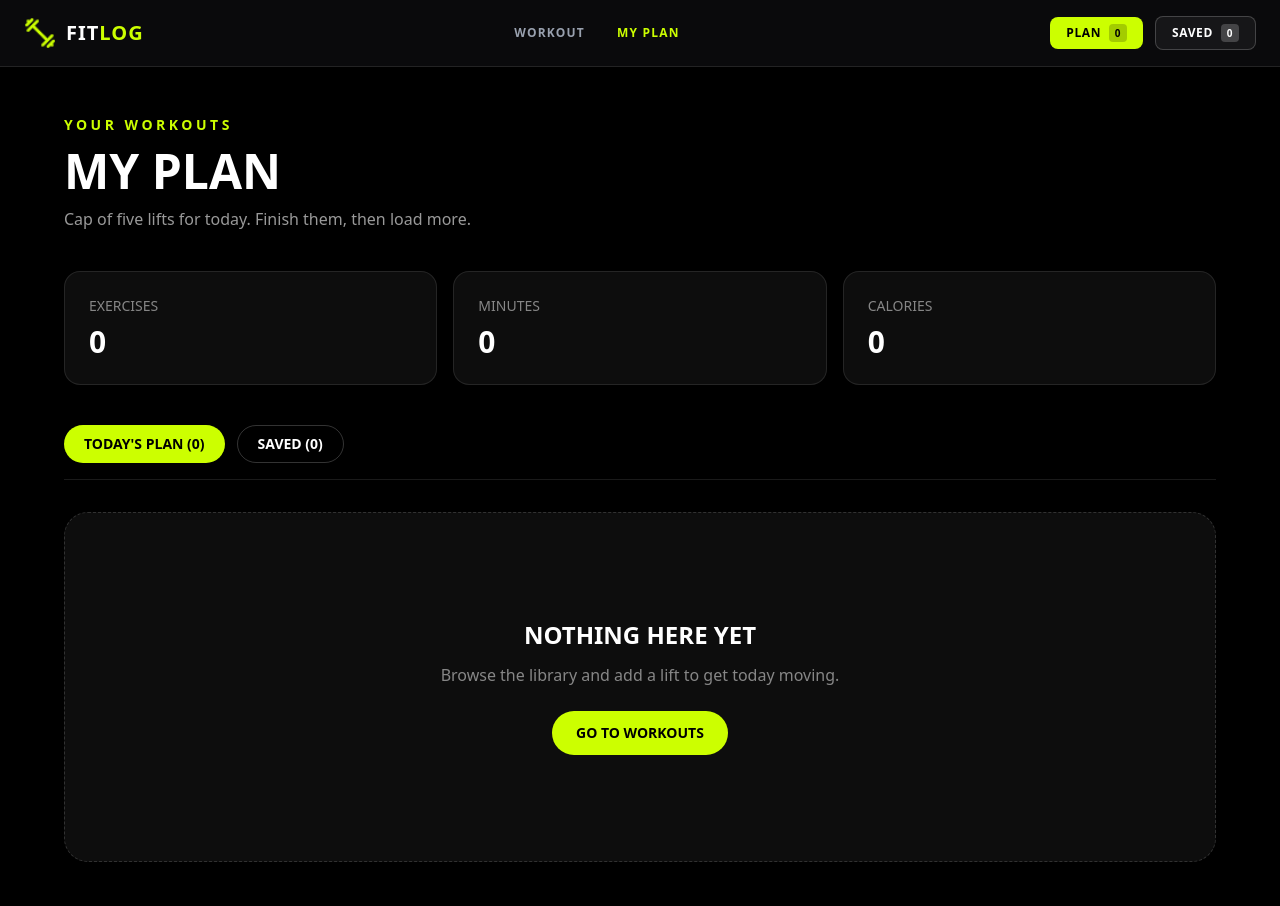
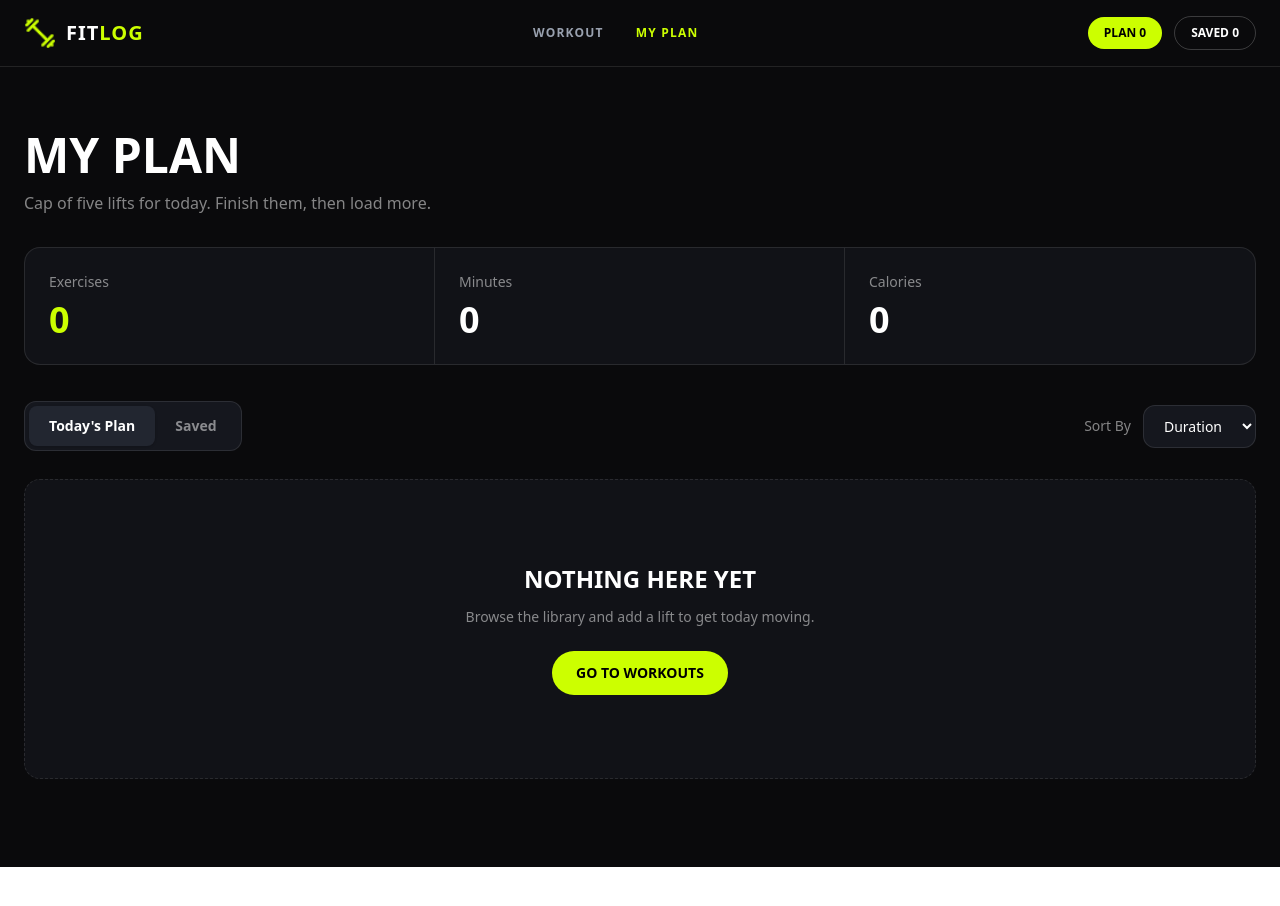
Before and after one commit to nuralam-dev/assignment-06, a Next.js app: page /my-plan in a window 1280 px wide. Shown: the top 906 px of the page. After the commit the page ends 867 px from the top, so only its background shows below. Built offline with nearby package versions, Linux system fonts and the light colour scheme.

Commit message:
not found page add

```diff
--- a/src/app/my-plan/page.tsx
+++ b/src/app/my-plan/page.tsx
@@ -1,126 +1,219 @@
 "use client";
 
+import Image from "next/image";
 import Link from "next/link";
+import { useSearchParams } from "next/navigation";
 import { useState } from "react";
+
 import { FaCheck, FaXmark } from "react-icons/fa6";
+
+import { useFitLog } from "@/context/FitLogContext";
 import { useToast } from "@/context/ToastContext";
-import { useFitLog } from "@/context/FitLogContext";
+
+type SortOption = "duration" | "calories" | "rating";
 
 const MyPlanPage = () => {
-  const { plan, saved, removeFromPlan, removeFromSaved } = useFitLog();
+  const searchParams = useSearchParams();
 
-  const [activeTab, setActiveTab] = useState<"plan" | "saved">("plan");
+  const { plan, saved, removeFromPlan, removeFromSaved } =
+    useFitLog();
 
+  const { showToast } = useToast();
+
+  const [sortBy, setSortBy] =
+    useState<SortOption>("duration");
+
+  // URL দেখে active tab নির্ধারণ হবে
+  const activeTab =
+    searchParams.get("tab") === "saved" ? "saved" : "plan";
+
+  // Current tab-এর workout
+  const currentWorkouts =
+    activeTab === "plan" ? plan : saved;
+
+  // Sorting
+  const sortedWorkouts = [...currentWorkouts].sort(
+    (a, b) => {
+      if (sortBy === "duration") {
+        return a.duration - b.duration;
+      }
+
+      if (sortBy === "calories") {
+        return a.caloriesBurned - b.caloriesBurned;
+      }
+
+      // Rating: বেশি rating আগে
+      return b.rating - a.rating;
+    }
+  );
+
+  // Today's Plan metrics
   const totalMinutes = plan.reduce(
     (total, workout) => total + workout.duration,
-    0,
+    0
   );
 
   const totalCalories = plan.reduce(
     (total, workout) => total + workout.caloriesBurned,
-    0,
+    0
   );
 
-  const workouts = activeTab === "plan" ? plan : saved;
-  const { showToast } = useToast();
+  return (
+    <main className="min-h-screen bg-[#0a0a0c] text-white">
+      <div className="mx-auto max-w-7xl px-4 py-12 md:px-6 lg:py-16">
 
-  return (
-    <main className="min-h-screen bg-black px-4 py-12 text-white sm:px-6 lg:px-8">
-      <div className="mx-auto max-w-6xl">
-        {/* Header */}
-        <div className="mb-10">
-          <p className="mb-3 text-sm font-bold tracking-[0.25em] text-[var(--accent)]">
-            YOUR WORKOUTS
-          </p>
+        {/* Page Header */}
+        <div>
+          <h1 className="text-4xl font-black uppercase sm:text-5xl">
+            My Plan
+          </h1>
 
-          <h1 className="text-4xl font-black uppercase sm:text-5xl">MY PLAN</h1>
-
-          <p className="mt-3 max-w-xl text-white/60">
+          <p className="mt-3 text-white/50">
             Cap of five lifts for today. Finish them, then load more.
           </p>
         </div>
 
         {/* Metrics */}
-        <div className="mb-10 grid grid-cols-1 gap-4 sm:grid-cols-3">
-          <div className="rounded-2xl border border-white/10 bg-white/5 p-6">
-            <p className="text-sm uppercase text-white/50">Exercises</p>
+        <div className="mt-8 grid overflow-hidden rounded-2xl border border-white/10 bg-[#111217] sm:grid-cols-3">
 
-            <p className="mt-2 text-3xl font-black">{plan.length}</p>
+          {/* Exercises */}
+          <div className="border-b border-white/10 p-6 sm:border-b-0 sm:border-r">
+            <p className="text-sm text-white/50">
+              Exercises
+            </p>
+
+            <p className="mt-2 text-4xl font-black text-[var(--accent)]">
+              {plan.length}
+            </p>
           </div>
 
-          <div className="rounded-2xl border border-white/10 bg-white/5 p-6">
-            <p className="text-sm uppercase text-white/50">Minutes</p>
+          {/* Minutes */}
+          <div className="border-b border-white/10 p-6 sm:border-b-0 sm:border-r">
+            <p className="text-sm text-white/50">
+              Minutes
+            </p>
 
-            <p className="mt-2 text-3xl font-black">{totalMinutes}</p>
+            <p className="mt-2 text-4xl font-black">
+              {totalMinutes}
+            </p>
           </div>
 
-          <div className="rounded-2xl border border-white/10 bg-white/5 p-6">
-            <p className="text-sm uppercase text-white/50">Calories</p>
+          {/* Calories */}
+          <div className="p-6">
+            <p className="text-sm text-white/50">
+              Calories
+            </p>
 
-            <p className="mt-2 text-3xl font-black">{totalCalories}</p>
+            <p className="mt-2 text-4xl font-black">
+              {totalCalories}
+            </p>
           </div>
         </div>
 
+        {/* Tabs + Sort */}
+        <div className="mt-9 flex flex-col gap-4 sm:flex-row sm:items-center sm:justify-between">
+
           {/* Tabs */}
-        <div className="mb-8 flex gap-3 border-b border-white/10 pb-4">
-          <button
-            type="button"
-            onClick={() => setActiveTab("plan")}
-            className={`rounded-full px-5 py-2 text-sm font-bold uppercase ${
+          <div className="flex w-fit rounded-xl border border-white/10 bg-[#15171e] p-1">
+
+            <Link
+              href="/my-plan"
+              className={`rounded-lg px-5 py-2.5 text-sm font-semibold transition ${
                 activeTab === "plan"
-                ? "bg-[var(--accent)] text-black"
-                : "border border-white/20 text-white"
+                  ? "bg-[#222630] text-white shadow-sm"
+                  : "text-white/50 hover:text-white"
               }`}
             >
-            Today's Plan ({plan.length})
-          </button>
+              Today's Plan
+            </Link>
 
-          <button
-            type="button"
-            onClick={() => setActiveTab("saved")}
-            className={`rounded-full px-5 py-2 text-sm font-bold uppercase ${
+            <Link
+              href="/my-plan?tab=saved"
+              className={`rounded-lg px-5 py-2.5 text-sm font-semibold transition ${
                 activeTab === "saved"
-                ? "bg-[var(--accent)] text-black"
-                : "border border-white/20 text-white"
+                  ? "bg-[#222630] text-white shadow-sm"
+                  : "text-white/50 hover:text-white"
               }`}
             >
-            Saved ({saved.length})
-          </button>
+              Saved
+            </Link>
           </div>
 
-        {/* Empty State */}
-        {workouts.length === 0 ? (
-          <div className="flex min-h-[350px] flex-col items-center justify-center rounded-3xl border border-dashed border-white/15 bg-white/5 text-center">
-            <h2 className="text-2xl font-black uppercase">NOTHING HERE YET</h2>
+          {/* Sort */}
+          <div className="flex items-center gap-3">
+            <label
+              htmlFor="sort"
+              className="text-sm text-white/50"
+            >
+              Sort By
+            </label>
 
-            <p className="mt-3 max-w-md text-white/50">
+            <select
+              id="sort"
+              value={sortBy}
+              onChange={(event) =>
+                setSortBy(
+                  event.target.value as SortOption
+                )
+              }
+              className="cursor-pointer rounded-xl border border-white/10 bg-[#15171e] px-4 py-2.5 text-sm text-white outline-none transition focus:border-[var(--accent)]"
+            >
+              <option value="duration">
+                Duration
+              </option>
+
+              <option value="calories">
+                Calories
+              </option>
+
+              <option value="rating">
+                Rating
+              </option>
+            </select>
+          </div>
+        </div>
+
+        {/* Workout List */}
+        <div className="mt-7 space-y-4">
+
+          {sortedWorkouts.length === 0 ? (
+            <div className="flex min-h-[300px] flex-col items-center justify-center rounded-2xl border border-dashed border-white/10 bg-[#111217] px-6 text-center">
+
+              <h2 className="text-2xl font-black uppercase">
+                NOTHING HERE YET
+              </h2>
+
+              <p className="mt-3 max-w-md text-sm text-white/50">
                 Browse the library and add a lift to get today moving.
               </p>
 
               <Link
                 href="/#library"
-              className="mt-6 rounded-full bg-[var(--accent)] px-6 py-3 text-sm font-black uppercase text-black"
+                className="mt-6 rounded-full bg-[var(--accent)] px-6 py-3 text-sm font-black uppercase text-black transition hover:opacity-80"
               >
                 Go to workouts
               </Link>
             </div>
           ) : (
-          /* Workout List */
-          <div className="space-y-4">
-            {workouts.map((workout) => (
+            sortedWorkouts.map((workout) => (
               <div
                 key={workout.id}
-                className="flex flex-col gap-5 rounded-2xl border border-white/10 bg-white/5 p-4 sm:flex-row sm:items-center"
+                className="flex flex-col gap-5 rounded-2xl border border-white/10 bg-[#111217] p-4 transition hover:border-white/20 sm:flex-row sm:items-center"
               >
-                {/* Image */}
-                <img
+
+                {/* Workout Image */}
+                <div className="relative h-32 w-full shrink-0 overflow-hidden rounded-xl sm:w-48">
+                  <Image
                     src={workout.image}
                     alt={workout.name}
-                  className="h-32 w-full rounded-xl object-cover sm:w-48"
+                    fill
+                    className="object-cover"
                   />
+                </div>
 
-                {/* Info */}
-                <div className="flex-1">
+                {/* Workout Information */}
+                <div className="min-w-0 flex-1">
+
                   <h2 className="text-xl font-black uppercase">
                     {workout.name}
                   </h2>
@@ -129,22 +222,35 @@ const MyPlanPage = () => {
                     {workout.equipment}
                   </p>
 
-                  <div className="mt-4 flex flex-wrap gap-4 text-sm text-white/60">
-                    <span>{workout.duration} min</span>
-                    <span>{workout.caloriesBurned} kcal</span>
-                    <span>★ {workout.rating}</span>
+                  <div className="mt-3 flex flex-wrap items-center gap-4 text-sm text-white/60">
+
+                    <span>
+                      ◷ {workout.duration} min
+                    </span>
+
+                    <span>
+                      🔥 {workout.caloriesBurned} kcal
+                    </span>
+
+                    <span>
+                      ★ {workout.rating}
+                    </span>
+
                   </div>
                 </div>
 
                 {/* Actions */}
-                <div className="flex items-center gap-2 sm:flex-col">
+                <div className="flex items-center gap-3 sm:shrink-0">
+
+                  {/* View Details */}
                   <Link
                     href={`/workout/${workout.id}`}
-                    className="rounded-full border border-white/20 px-4 py-2 text-xs font-bold uppercase hover:border-[var(--accent)] hover:text-[var(--accent)]"
+                    className="rounded-full border border-white/20 px-5 py-2.5 text-xs font-bold uppercase transition hover:border-white/50"
                   >
                     View Details
                   </Link>
 
+                  {/* Mark as Done */}
                   {activeTab === "plan" && (
                     <button
                       type="button"
@@ -152,13 +258,14 @@ const MyPlanPage = () => {
                         removeFromPlan(workout.id);
                         showToast("Workout marked as done");
                       }}
-  className="flex items-center gap-2 rounded-full bg-[var(--accent)] px-4 py-2 text-xs font-bold uppercase text-black"
+                      className="flex items-center gap-2 rounded-full bg-[var(--accent)] px-5 py-2.5 text-xs font-bold uppercase text-black transition hover:opacity-80"
                     >
                       <FaCheck />
                       Mark as Done
                     </button>
                   )}
 
+                  {/* Remove */}
                   <button
                     type="button"
                     onClick={() => {
@@ -170,16 +277,18 @@ const MyPlanPage = () => {
                         showToast("Removed from saved");
                       }
                     }}
-                    className="flex h-9 w-9 items-center justify-center rounded-full border border-white/20 text-white/60 hover:border-red-400 hover:text-red-400"
+                    className="flex h-9 w-9 items-center justify-center rounded-full text-white/40 transition hover:text-red-400"
                     aria-label="Remove workout"
                   >
                     <FaXmark />
                   </button>
+
                 </div>
               </div>
-            ))}
+            ))
+          )}
+
         </div>
-        )}
       </div>
     </main>
   );
--- a/src/components/Navbar.tsx
+++ b/src/components/Navbar.tsx
@@ -2,12 +2,23 @@
 
 import Image from "next/image";
 import Link from "next/link";
-import { usePathname } from "next/navigation";
+import { usePathname, useSearchParams } from "next/navigation";
+
 import { useFitLog } from "@/context/FitLogContext";
 
 const Navbar = () => {
   const pathname = usePathname();
+  const searchParams = useSearchParams();
+
   const { plan, saved } = useFitLog();
+
+  const isSavedPage =
+    pathname === "/my-plan" &&
+    searchParams.get("tab") === "saved";
+
+  const isPlanPage =
+    pathname === "/my-plan" &&
+    !isSavedPage;
 
   return (
     <header className="border-b border-white/10 bg-[#0a0a0c]">
@@ -26,6 +37,7 @@ const Navbar = () => {
               className="object-contain"
             />
           </div>
+
           <span>
             FIT<span className="text-[#CCFF00]">LOG</span>
           </span>
@@ -47,7 +59,7 @@ const Navbar = () => {
           <Link
             href="/my-plan"
             className={`text-xs font-bold uppercase tracking-widest transition-colors ${
-              pathname === "/my-plan"
+              isPlanPage
                 ? "text-[#CCFF00]"
                 : "text-gray-400 hover:text-white"
             }`}
@@ -58,18 +70,28 @@ const Navbar = () => {
 
         {/* Action Counters */}
         <div className="flex items-center gap-3">
+          {/* Plan */}
           <Link
             href="/my-plan"
-            className="rounded-lg bg-[#CCFF00] px-4 py-2 text-xs font-black uppercase tracking-wider text-black transition-all hover:bg-[#b8e600] active:scale-95"
+            className={`rounded-full px-4 py-2 text-xs font-black uppercase transition ${
+              isPlanPage
+                ? "bg-[#CCFF00] text-black"
+                : "bg-[#CCFF00] text-black hover:opacity-80"
+            }`}
           >
-            Plan <span className="ml-1 rounded bg-black/20 px-1.5 py-0.5 text-[10px]">{plan.length}</span>
+            Plan {plan.length}
           </Link>
 
+          {/* Saved */}
           <Link
-            href="/saved"
-            className="rounded-lg border border-white/20 bg-white/5 px-4 py-2 text-xs font-black uppercase tracking-wider text-white transition-all hover:border-white/40 hover:bg-white/10 active:scale-95"
+            href="/my-plan?tab=saved"
+            className={`rounded-full border px-4 py-2 text-xs font-black uppercase transition ${
+              isSavedPage
+                ? "border-[#CCFF00] text-[#CCFF00]"
+                : "border-white/20 text-white hover:border-[#CCFF00] hover:text-[#CCFF00]"
+            }`}
           >
-            Saved <span className="ml-1 rounded bg-white/20 px-1.5 py-0.5 text-[10px]">{saved.length}</span>
+            Saved {saved.length}
           </Link>
         </div>
       </nav>
--- a/src/components/WorkoutLibrary.tsx
+++ b/src/components/WorkoutLibrary.tsx
@@ -24,23 +24,34 @@ const WorkoutLibrary = ({
       return a.caloriesBurned - b.caloriesBurned;
     }
 
-    return a.rating - b.rating;
+    return b.rating - a.rating;
   });
 
   return (
-    <>
-      {/* Sort */}
-      <div className="mt-8 flex items-center justify-between">
+    <div className="mt-10">
+      {/* Sorting Header */}
+      <div className="mb-6 flex flex-col gap-4 sm:flex-row sm:items-center sm:justify-between">
         <p className="text-sm text-gray-400">
-          {sortedWorkouts.length} workouts
+          Showing {sortedWorkouts.length} workouts
         </p>
 
+        <div className="flex items-center gap-3">
+          <label
+            htmlFor="sort"
+            className="text-sm font-bold uppercase text-gray-400"
+          >
+            Sort by
+          </label>
+
           <select
+            id="sort"
             value={sortBy}
             onChange={(event) =>
-            setSortBy(event.target.value as SortOption)
+              setSortBy(
+                event.target.value as SortOption
+              )
             }
-          className="rounded-full border border-white/20 bg-black px-4 py-2 text-sm font-bold text-white outline-none focus:border-[var(--accent)]"
+            className="cursor-pointer rounded-lg border border-white/20 bg-[#111] px-4 py-2 text-sm font-bold text-white outline-none focus:border-[var(--accent)]"
           >
             <option value="duration">
               Duration
@@ -55,9 +66,10 @@ const WorkoutLibrary = ({
             </option>
           </select>
         </div>
+      </div>
 
       {/* Workout Grid */}
-      <div className="mt-6 grid gap-6 sm:grid-cols-2 lg:grid-cols-3 xl:grid-cols-4">
+      <div className="grid gap-6 sm:grid-cols-2 lg:grid-cols-3 xl:grid-cols-4">
         {sortedWorkouts.map((workout) => (
           <WorkoutCard
             key={workout.id}
@@ -65,7 +77,7 @@ const WorkoutLibrary = ({
           />
         ))}
       </div>
-    </>
+    </div>
   );
 };
 
--- a/src/context/ToastContext.tsx
+++ b/src/context/ToastContext.tsx
@@ -35,7 +35,7 @@ export const ToastProvider = ({
       {children}
 
       {message && (
-        <div className="fixed bottom-6 left-1/2 z-50 -translate-x-1/2 rounded-full bg-[var(--accent)] px-6 py-3 text-sm font-bold uppercase text-black shadow-lg">
+        <div className="fixed right-6 top-6 z-50 rounded-xl bg-[var(--accent)] px-6 py-3 text-sm font-bold uppercase text-black shadow-lg">
           {message}
         </div>
       )}
```
Also changed, not shown: src/app/loading.tsx (added, +17 -0 lines), src/app/not-found.tsx (+18 -41 lines), src/app/page.tsx (+2 -9 lines), src/app/workout/[id]/page.tsx (+20 -4 lines). Lines whose indentation alone changed are shown as unchanged.
